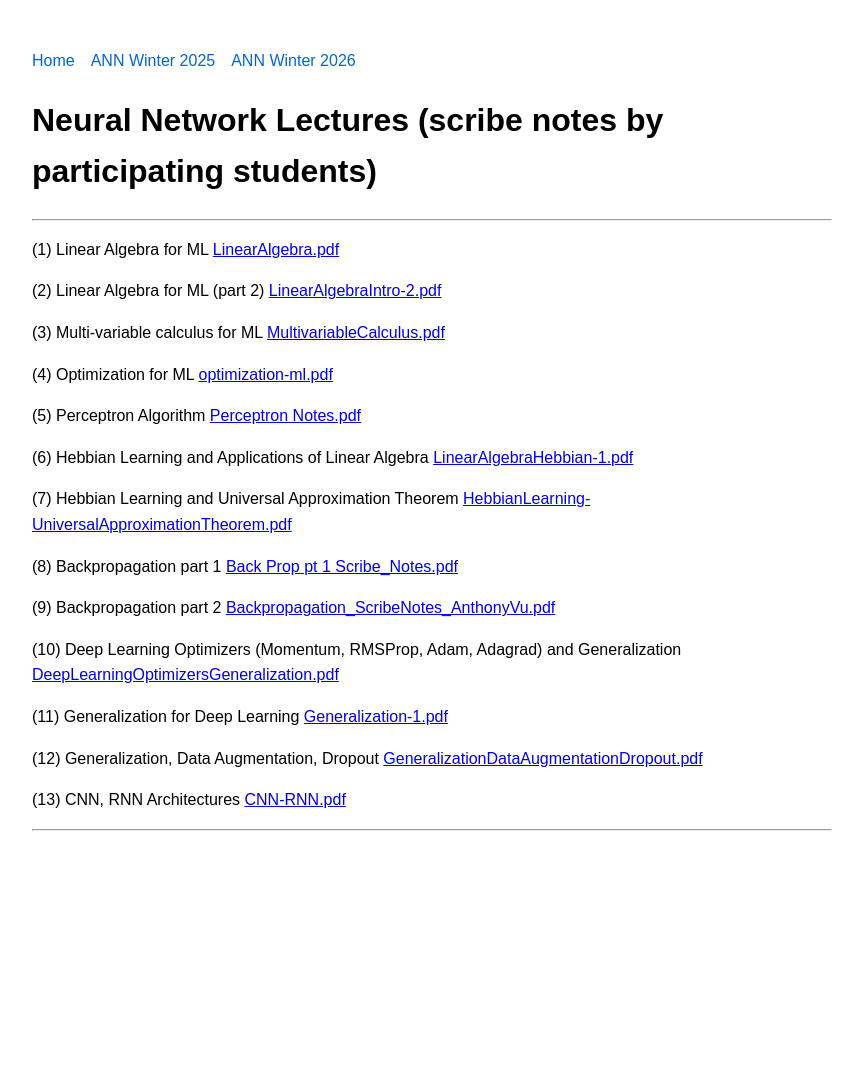
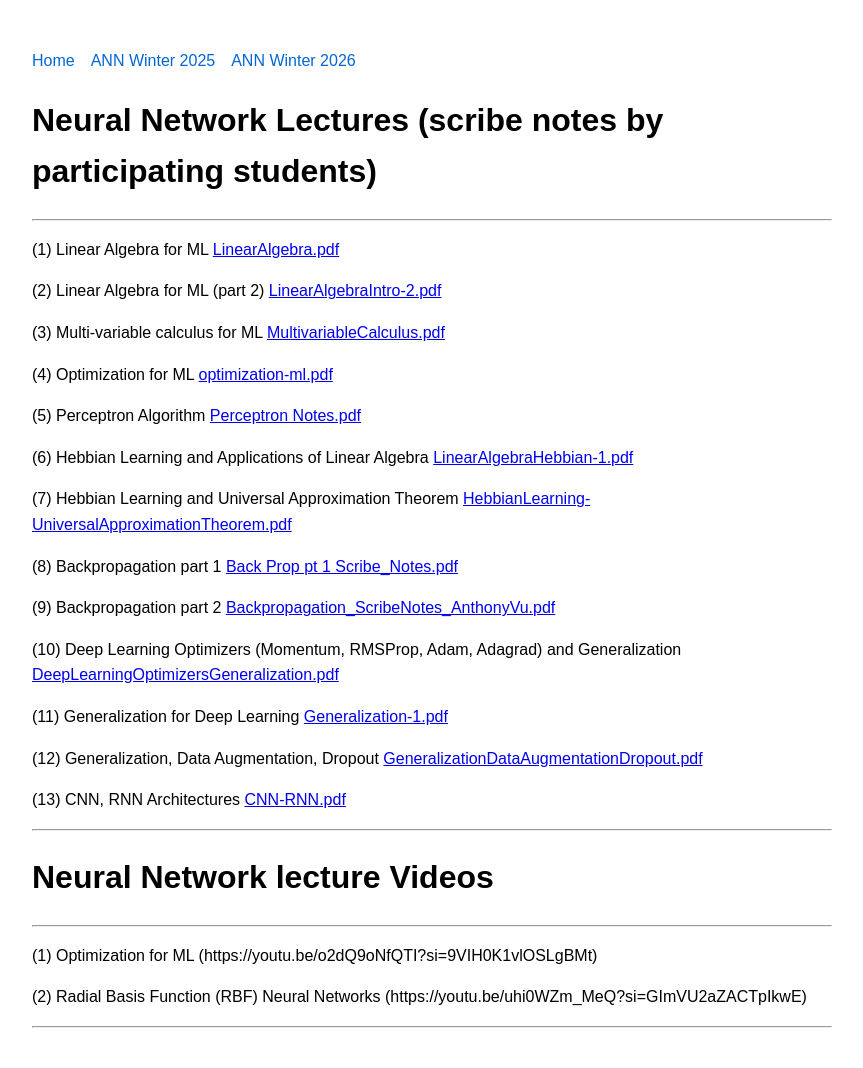
Before and after one commit to mrrahman1517/css485-ann-uwb-sp2025, a Jekyll site: the page built from winter2025/lectures.md, in a window 1280 px wide. Shown: the whole page, without its empty margins (208-1071 px from the left). Built offline with Jekyll 4.4.1, drawn with Linux system fonts in a browser that asks for light colours; our own code applies the rules of GitHub Pages for plain Markdown files; before the commit the page ends 900 px from its top, so only the background shows below that.

Commit message:
Update lectures.md

```diff
--- a/winter2025/lectures.md
+++ b/winter2025/lectures.md
@@ -26,5 +26,13 @@
 
 (13) CNN, RNN Architectures [CNN-RNN.pdf](https://github.com/user-attachments/files/20746711/CNN-RNN.pdf)
 
+---
+
+# Neural Network lecture Videos
+---
+
+(1) Optimization for ML (https://youtu.be/o2dQ9oNfQTI?si=9VIH0K1vlOSLgBMt)
+
+(2) Radial Basis Function (RBF) Neural Networks (https://youtu.be/uhi0WZm_MeQ?si=GImVU2aZACTpIkwE)
 
 ---
```
